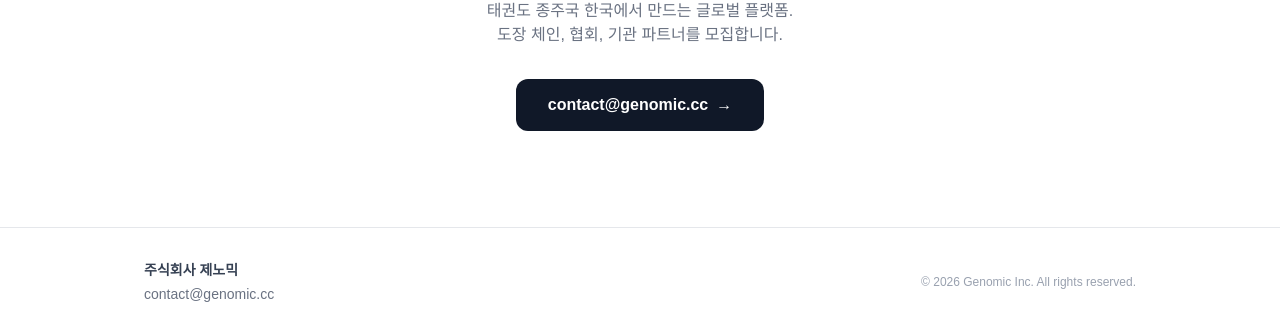
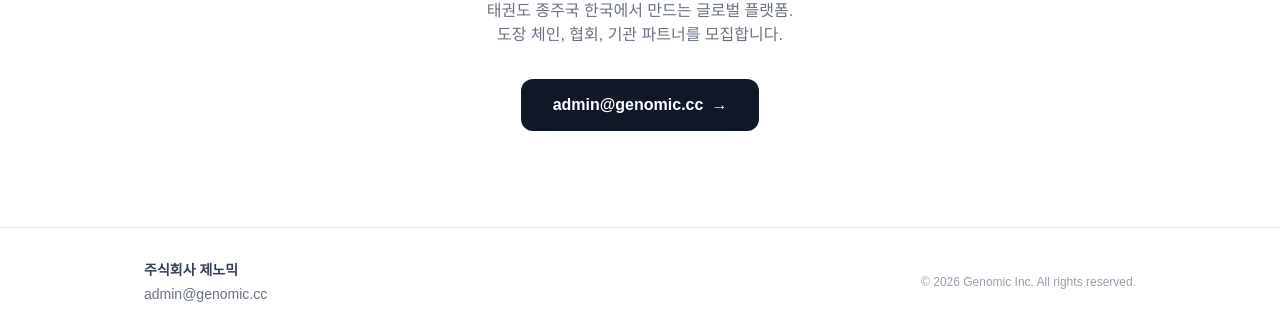
Before and after one commit to pensivekim/tkd-platform, a Next.js app: page / in a window 1280 px wide. Shown: the part 1955-2288 px from the top of the page. Built offline with nearby package versions, Linux system fonts and the light colour scheme.

Commit message:
fix: update contact email to admin@genomic.cc

```diff
--- a/src/app/page.tsx
+++ b/src/app/page.tsx
@@ -75,7 +75,7 @@ export default function LandingPage() {
             MediaPipe · WebRTC · Polygon · Cloudflare Workers —<br className="hidden md:block" /> 세계 210개국 태권도를 하나의 기술 플랫폼에서
           </p>
           <a
-            href="mailto:contact@genomic.cc"
+            href="mailto:admin@genomic.cc"
             className="inline-flex items-center gap-2 px-8 py-3.5 bg-red-600 text-white text-base font-bold rounded-xl hover:bg-red-700 transition-colors shadow-lg shadow-red-900/30"
           >
             파트너십 문의
@@ -155,10 +155,10 @@ export default function LandingPage() {
           도장 체인, 협회, 기관 파트너를 모집합니다.
         </p>
         <a
-          href="mailto:contact@genomic.cc"
+          href="mailto:admin@genomic.cc"
           className="inline-flex items-center gap-2 px-8 py-3.5 bg-gray-900 text-white text-base font-bold rounded-xl hover:bg-gray-800 transition-colors"
         >
-          contact@genomic.cc
+          admin@genomic.cc
           <span aria-hidden="true">→</span>
         </a>
       </section>
@@ -168,8 +168,8 @@ export default function LandingPage() {
         <div className="max-w-5xl mx-auto px-4 py-8 flex flex-col sm:flex-row items-center justify-between gap-3 text-sm text-gray-500">
           <div className="flex flex-col items-center sm:items-start gap-1">
             <span className="font-semibold text-gray-700">주식회사 제노믹</span>
-            <a href="mailto:contact@genomic.cc" className="hover:text-red-600 transition-colors">
-              contact@genomic.cc
+            <a href="mailto:admin@genomic.cc" className="hover:text-red-600 transition-colors">
+              admin@genomic.cc
             </a>
           </div>
           <p className="text-xs text-gray-400">&copy; 2026 Genomic Inc. All rights reserved.</p>
```
